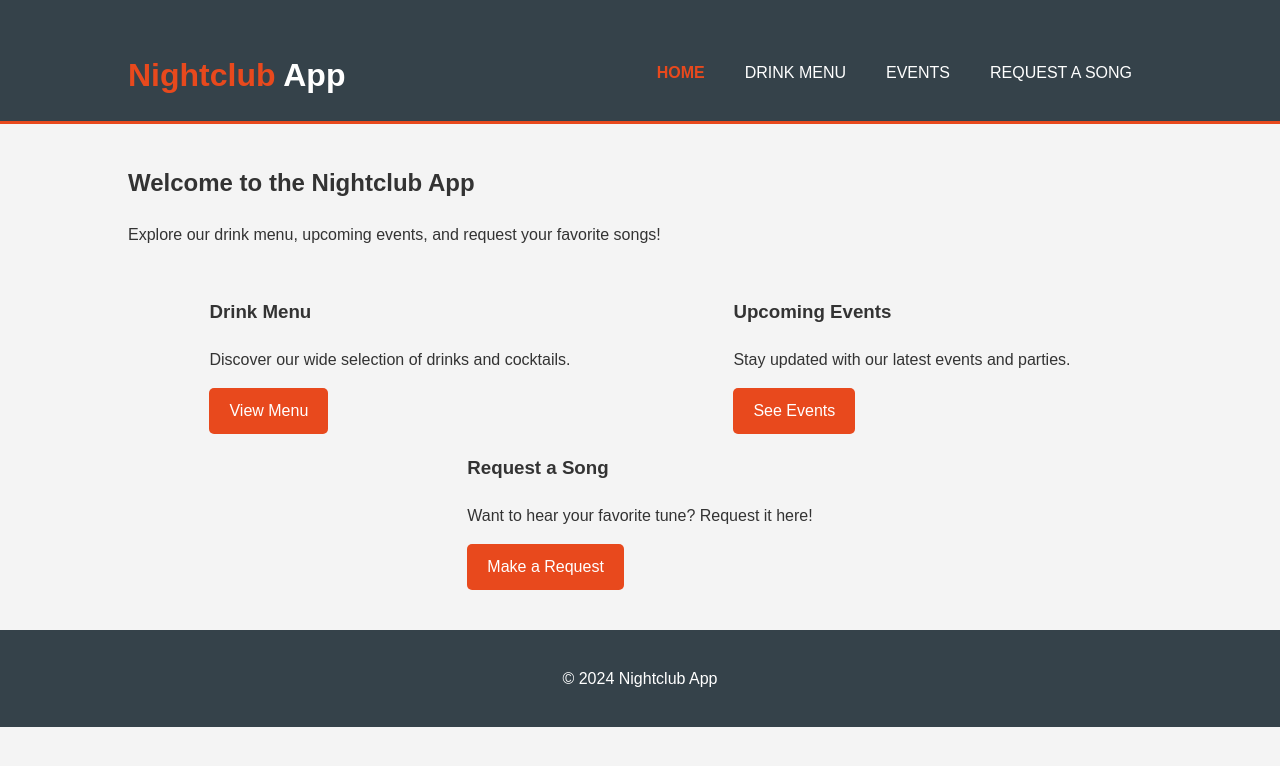
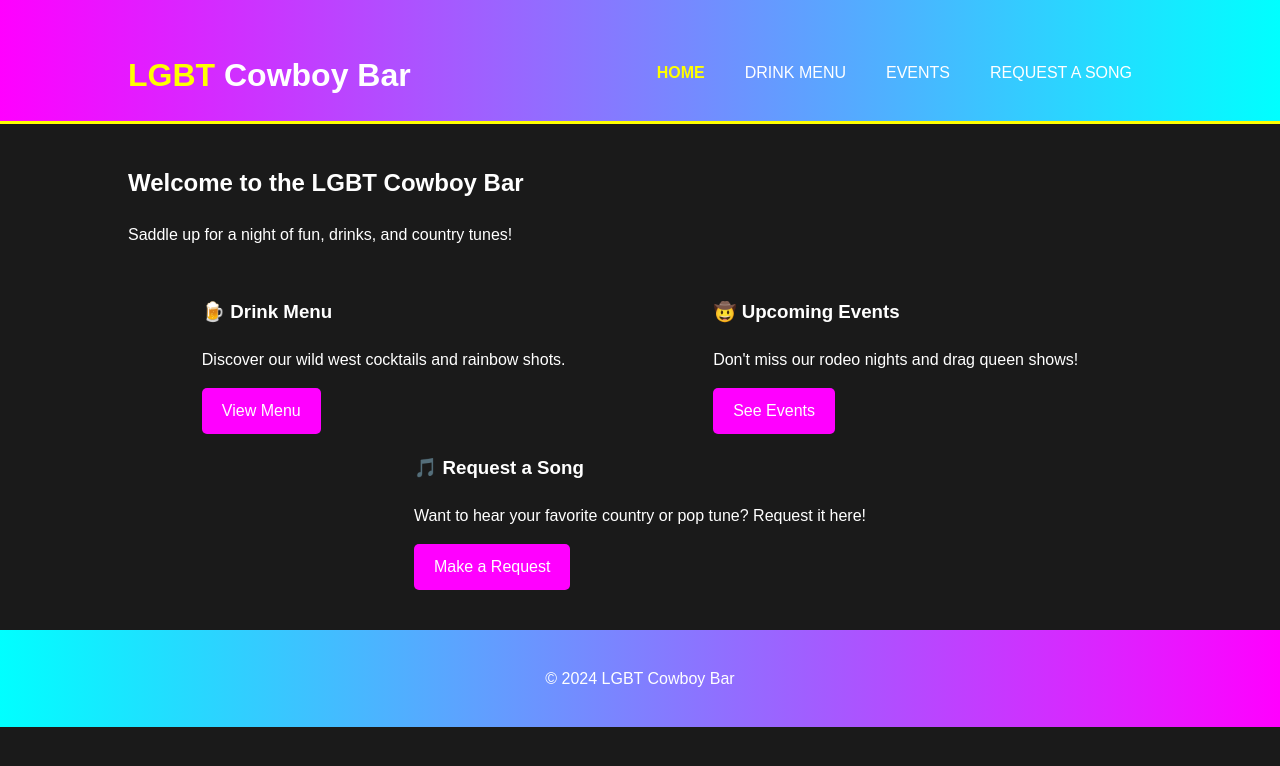
Before and after one commit to valentelligent/NightclubNexus, a Flask app: page / in a window 1280 px wide. Shown: the top 766 px of the page. Run offline with Flask 3, Linux system fonts and the light colour scheme.

Commit message:
Agent step completed: Update project structure and design for LGBT Cowboy Bar theme

```diff
--- a/backend/app/static/css/styles.css
+++ b/backend/app/static/css/styles.css
@@ -1,10 +1,18 @@
+:root {
+    --primary-color: #ff00ff; /* Neon pink */
+    --secondary-color: #00ffff; /* Neon cyan */
+    --accent-color: #ffff00; /* Neon yellow */
+    --background-color: #1a1a1a; /* Dark background */
+    --text-color: #ffffff; /* White text */
+}
+
 body {
     font-family: 'Arial', sans-serif;
     line-height: 1.6;
     margin: 0;
     padding: 0;
-    background-color: #f4f4f4;
-    color: #333;
+    background-color: var(--background-color);
+    color: var(--text-color);
 }
 
 .container {
@@ -15,15 +23,15 @@ body {
 }
 
 header {
-    background: #35424a;
-    color: #ffffff;
+    background: linear-gradient(to right, var(--primary-color), var(--secondary-color));
+    color: var(--text-color);
     padding-top: 30px;
     min-height: 70px;
-    border-bottom: #e8491d 3px solid;
+    border-bottom: var(--accent-color) 3px solid;
 }
 
 header a {
-    color: #ffffff;
+    color: var(--text-color);
     text-decoration: none;
     text-transform: uppercase;
     font-size: 16px;
@@ -56,12 +64,12 @@ header nav {
 }
 
 header .highlight, header .current a {
-    color: #e8491d;
+    color: var(--accent-color);
     font-weight: bold;
 }
 
 header a:hover {
-    color: #ffffff;
+    color: var(--accent-color);
     font-weight: bold;
 }
 
@@ -72,8 +80,8 @@ h1, h2, h3 {
 .btn {
     display: inline-block;
     padding: 10px 20px;
-    background: #e8491d;
-    color: #ffffff;
+    background: var(--primary-color);
+    color: var(--text-color);
     text-decoration: none;
     border: none;
     border-radius: 5px;
@@ -82,7 +90,7 @@ h1, h2, h3 {
 }
 
 .btn:hover {
-    background: #ff6a3c;
+    background: var(--secondary-color);
 }
 
 .options {
@@ -100,24 +108,25 @@ h1, h2, h3 {
 }
 
 .drink-item, .event-item {
-    background: #fff;
+    background: rgba(255, 255, 255, 0.1);
     padding: 20px;
     border-radius: 5px;
     box-shadow: 0 2px 5px rgba(0,0,0,0.1);
+    border: 1px solid var(--primary-color);
 }
 
 .price {
     font-weight: bold;
-    color: #e8491d;
+    color: var(--accent-color);
 }
 
 .date {
     font-style: italic;
-    color: #777;
+    color: var(--secondary-color);
 }
 
 form {
-    background: #fff;
+    background: rgba(255, 255, 255, 0.1);
     padding: 20px;
     border-radius: 5px;
     box-shadow: 0 2px 5px rgba(0,0,0,0.1);
@@ -135,13 +144,15 @@ form {
 .form-group input {
     width: 100%;
     padding: 8px;
-    border: 1px solid #ddd;
+    border: 1px solid var(--primary-color);
     border-radius: 4px;
+    background-color: rgba(255, 255, 255, 0.1);
+    color: var(--text-color);
 }
 
 footer {
-    background: #35424a;
-    color: #ffffff;
+    background: linear-gradient(to right, var(--secondary-color), var(--primary-color));
+    color: var(--text-color);
     text-align: center;
     padding: 20px;
     margin-top: 20px;
--- a/backend/app/templates/base.html
+++ b/backend/app/templates/base.html
@@ -3,7 +3,7 @@
 <head>
     <meta charset="UTF-8">
     <meta name="viewport" content="width=device-width, initial-scale=1.0">
-    <title>{% block title %}Nightclub App{% endblock %}</title>
+    <title>{% block title %}LGBT Cowboy Bar{% endblock %}</title>
     <link rel="stylesheet" href="{{ url_for('static', filename='css/styles.css') }}">
     <script src="https://cdn.jsdelivr.net/npm/axios/dist/axios.min.js"></script>
 </head>
@@ -11,7 +11,7 @@
     <header>
         <div class="container">
             <div id="branding">
-                <h1><span class="highlight">Nightclub</span> App</h1>
+                <h1><span class="highlight">LGBT</span> Cowboy Bar</h1>
             </div>
             <nav>
                 <ul>
@@ -29,13 +29,11 @@
     </main>
 
     <footer>
-        <p>&copy; 2024 Nightclub App</p>
+        <p>&copy; 2024 LGBT Cowboy Bar</p>
     </footer>
 
     <script>
-    // JavaScript for improved interactivity
     document.addEventListener('DOMContentLoaded', (event) => {
-        // Highlight current nav item
         const currentLocation = location.href;
         const menuItems = document.querySelectorAll('nav a');
         const menuLength = menuItems.length;
@@ -45,7 +43,6 @@
             }
         }
 
-        // Smooth scrolling for internal links
         document.querySelectorAll('a[href^="#"]').forEach(anchor => {
             anchor.addEventListener('click', function (e) {
                 e.preventDefault();
--- a/backend/app/templates/drinks/menu.html
+++ b/backend/app/templates/drinks/menu.html
@@ -1,7 +1,7 @@
 {% extends "base.html" %}
 
 {% block content %}
-<h1>Drink Menu</h1>
+<h1>🍹 LGBT Cowboy Bar Drink Menu</h1>
 <div class="drink-list">
     {% for drink in drinks %}
     <div class="drink-item">
--- a/backend/app/templates/events/list.html
+++ b/backend/app/templates/events/list.html
@@ -1,7 +1,7 @@
 {% extends "base.html" %}
 
 {% block content %}
-<h1>Upcoming Events</h1>
+<h1>🤠 Upcoming LGBT Cowboy Bar Events</h1>
 <div class="event-list">
     {% for event in events %}
     <div class="event-item">
--- a/backend/app/templates/main/index.html
+++ b/backend/app/templates/main/index.html
@@ -1,27 +1,27 @@
 {% extends "base.html" %}
 
-{% block title %}Welcome to Nightclub App{% endblock %}
+{% block title %}Welcome to LGBT Cowboy Bar{% endblock %}
 
 {% block content %}
 <section id="showcase">
-    <h1>Welcome to the Nightclub App</h1>
-    <p>Explore our drink menu, upcoming events, and request your favorite songs!</p>
+    <h1>Welcome to the LGBT Cowboy Bar</h1>
+    <p>Saddle up for a night of fun, drinks, and country tunes!</p>
 </section>
 
 <section id="boxes" class="options">
     <div class="box">
-        <h3>Drink Menu</h3>
-        <p>Discover our wide selection of drinks and cocktails.</p>
+        <h3>🍺 Drink Menu</h3>
+        <p>Discover our wild west cocktails and rainbow shots.</p>
         <a href="{{ url_for('drinks.menu') }}" class="btn">View Menu</a>
     </div>
     <div class="box">
-        <h3>Upcoming Events</h3>
-        <p>Stay updated with our latest events and parties.</p>
+        <h3>🤠 Upcoming Events</h3>
+        <p>Don't miss our rodeo nights and drag queen shows!</p>
         <a href="{{ url_for('events.list') }}" class="btn">See Events</a>
     </div>
     <div class="box">
-        <h3>Request a Song</h3>
-        <p>Want to hear your favorite tune? Request it here!</p>
+        <h3>🎵 Request a Song</h3>
+        <p>Want to hear your favorite country or pop tune? Request it here!</p>
         <a href="{{ url_for('songs.request') }}" class="btn">Make a Request</a>
     </div>
 </section>
@@ -30,7 +30,6 @@
 {% block scripts %}
 <script>
 document.addEventListener('DOMContentLoaded', (event) => {
-    // Add some animation to the boxes
     const boxes = document.querySelectorAll('.box');
     boxes.forEach((box, index) => {
         box.style.opacity = '0';
```
Also changed, not shown: backend/app/templates/songs/request.html (+4 -4 lines), pasted_text_1726490008649.txt (added, +169 -0 lines).
